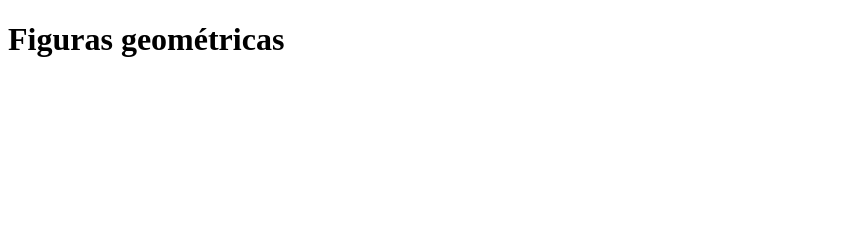
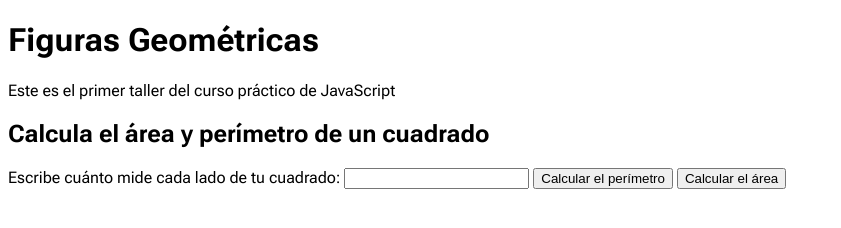
Before and after one commit to sergionaz/curso-practico-javascript, a plain HTML site: page figuras.html in a window 1280 px wide. Shown: the whole page, without its empty margins (0-841 px from the left). Drawn offline with Linux system fonts and the light colour scheme.

Commit message:
Completo lo de figuras

```diff
--- /dev/null
+++ b/figuras.css
@@ -0,0 +1,5 @@
+@import url('https://fonts.googleapis.com/css2?family=Roboto+Flex:opsz,wght@8..144,100;8..144,400;8..144,700&display=swap');
+
+body {
+    font-family: 'Roboto Flex', sans-serif;
+}
--- a/figuras.html
+++ b/figuras.html
@@ -6,10 +6,24 @@
     <meta name="viewport" content="width=device-width, initial-scale=1.0">
     <title>Figuras Geométricas | Curso de Platzi</title>
     <script src="./figuras.js"></script>
+    <link rel="preconnect" href="https://fonts.googleapis.com">
+    <link rel="preconnect" href="https://fonts.gstatic.com" crossorigin>
+    <link href="https://fonts.googleapis.com/css2?family=Roboto+Flex:opsz,wght@8..144,100;8..144,400;8..144,700&display=swap" rel="stylesheet">
+    <link rel="stylesheet" href="./figuras.css">
 </head>
 <body>
-    <h1>
-        Figuras geométricas
-    </h1>
+    <header>
+        <h1>Figuras Geométricas</h1>
+        <p>Este es el primer taller del curso práctico de JavaScript</p>
+    </header>
+    <section>
+        <h2>Calcula el área y perímetro de un cuadrado</h2>
+        <form action="">
+            <label for="inputCuadrado">Escribe cuánto mide cada lado de tu cuadrado:</label>
+            <input type="number" id="inputCuadrado" />
+            <button type="button" onclick="calcularPerimetroCuadrado()">Calcular el perímetro</button>
+            <button type="button" onclick="calcularAreaCuadrado()">Calcular el área</button>
+        </form>
+    </section>
 </body>
 </html>
--- a/figuras.js
+++ b/figuras.js
@@ -38,3 +38,37 @@ function areaCirculo(radio){
     return (radio ** 2) *  Math.PI;
 }
 console.groupEnd();
+
+function alturaTrianguloIsosceles(trianguloGrandeLadoA, trianguloGrandeLadoB, trianguloGrandeLadoBase) {
+    if (trianguloGrandeLadoA != trianguloGrandeLadoB) {
+        console.error("Los lados a y b no son iguales");
+    } else {
+        const trianguloPequenoLadoB = trianguloGrandeLadoBase / 2;
+        const trianguloPequenoLadoBase = trianguloGrandeLadoA;
+
+        const trianguloPequenoLadoBCuadrado = trianguloPequenoLadoB * trianguloPequenoLadoB;
+        const trianguloPequenoLadoBaseCuadrado = trianguloPequenoLadoBase * trianguloPequenoLadoBase;
+
+        const trianguloPequenoLadoA = Math.sqrt(trianguloPequenoLadoBaseCuadrado - trianguloPequenoLadoBCuadrado);
+
+        const trianguloGrandeAltura = trianguloPequenoLadoA;
+        return trianguloGrandeAltura;
+    }
+}
+
+// Aquí interactuamos con el HTML
+function calcularPerimetroCuadrado(){
+    const input = document.getElementById("inputCuadrado");
+    const value = input.value;
+
+    const perimetro = perimetroCuadrado(value);
+    alert(perimetro);
+}
+
+function calcularAreaCuadrado(){
+    const input = document.getElementById("inputCuadrado");
+    const value = input.value;
+
+    const area = areaCuadrado(value);
+    alert(area);
+}
```
